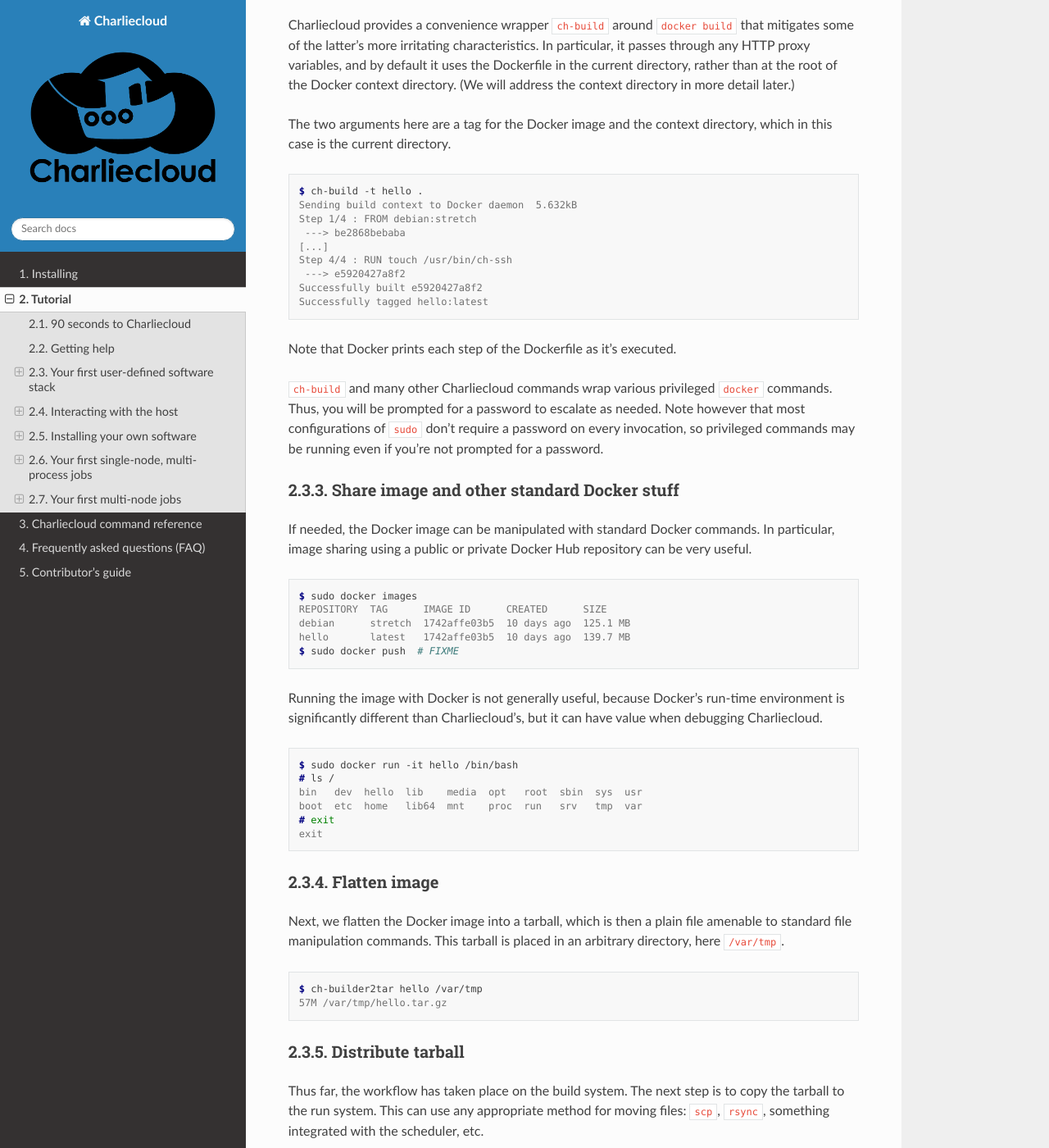
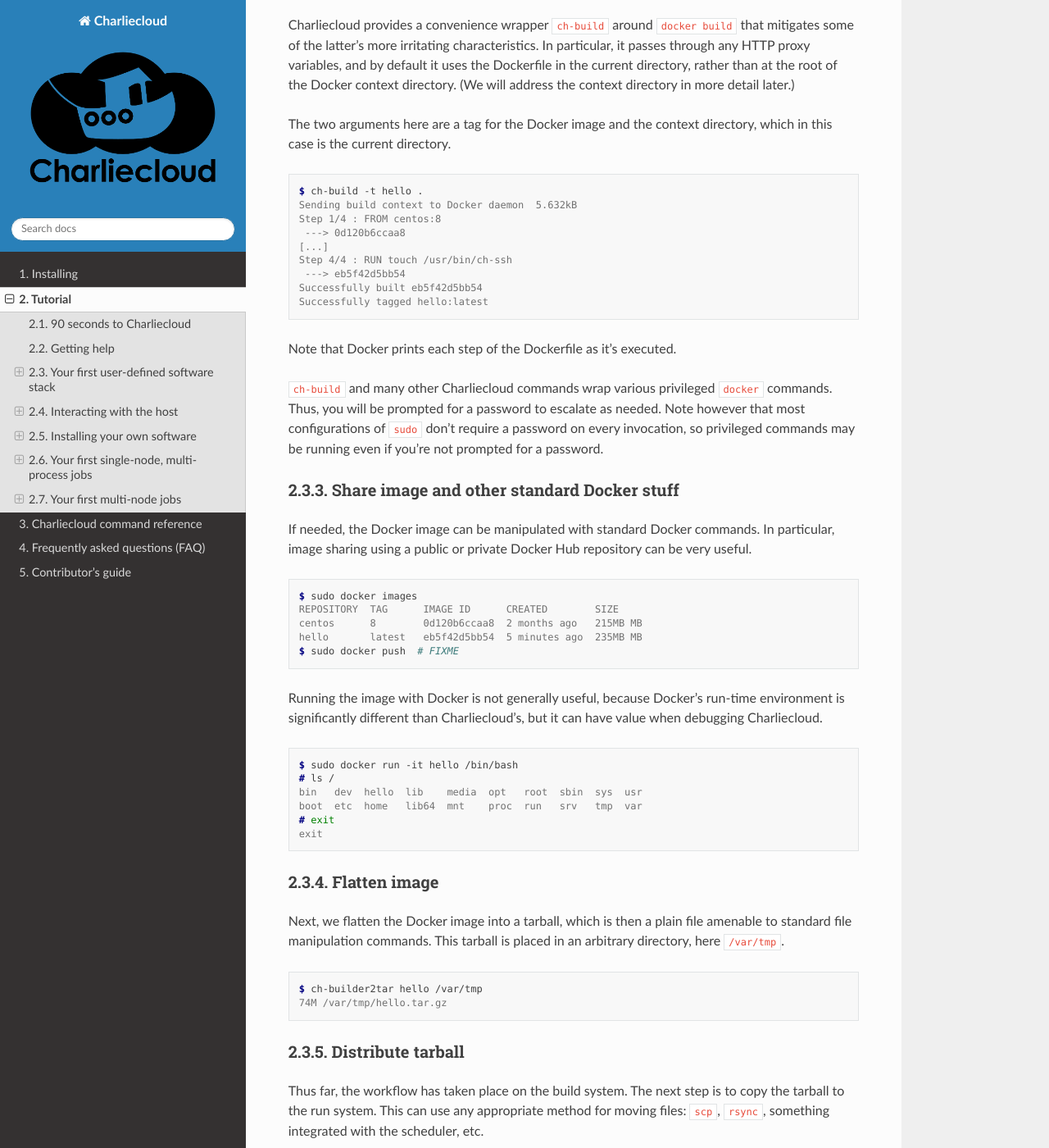
Before and after one commit to hpc/charliecloud, a Sphinx documentation site: the page built from doc/tutorial.rst, in a window 1280 px wide and 1400 px high, scrolled down 2847 px. Shown: the whole window at 82% size. Built offline with Sphinx 7.4.7 and the Read the Docs theme 2.0.0, drawn with Linux system fonts in a browser that asks for light colours; some of the changed text lies outside the part shown.

Commit message:
PR #868: examples/hello convert from debian:buster to centos:8 (closes #860)

```diff
--- a/doc/tutorial.rst
+++ b/doc/tutorial.rst
@@ -30,11 +30,11 @@
 
 ::
 
-  $ cd /usr/local/src/charliecloud/examples/serial/hello
+  $ cd /usr/local/share/doc/charliecloud/examples/hello
   $ ch-build -t hello .
   Sending build context to Docker daemon  5.632kB
   [...]
-  Successfully built 1136de7d4c0a
+  Successfully built eb5f42d5bb54
   $ ch-builder2tar hello /var/tmp
    114MiB 0:00:03 [=============================================] 103%
   -rw-r----- 1 reidpr reidpr 49M Nov 21 14:05 /var/tmp/hello.tar.gz
@@ -86,7 +86,7 @@
 .. literalinclude:: ../examples/hello/Dockerfile
    :language: docker
 
-This creates a minimal Debian Stretch image with :code:`ssh` installed. We
+This creates a minimal CentOS 8 image with :code:`ssh` installed. We
 will encounter more complex Dockerfiles later in this tutorial.
 
 .. note::
@@ -94,7 +94,7 @@
    Docker does not update the base image unless asked to. Specific images can
    be updated manually; in this case::
 
-     $ sudo docker pull debian:stretch
+     $ sudo docker pull centos:8
 
    There are various resources and scripts online to help automate this
    process, as well as :code:`misc/docker-clean.sh`.
@@ -116,12 +116,12 @@
 
    $ ch-build -t hello .
    Sending build context to Docker daemon  5.632kB
-   Step 1/4 : FROM debian:stretch
-    ---> be2868bebaba
+   Step 1/4 : FROM centos:8
+    ---> 0d120b6ccaa8
    [...]
    Step 4/4 : RUN touch /usr/bin/ch-ssh
-    ---> e5920427a8f2
-   Successfully built e5920427a8f2
+    ---> eb5f42d5bb54
+   Successfully built eb5f42d5bb54
    Successfully tagged hello:latest
 
 Note that Docker prints each step of the Dockerfile as it's executed.
@@ -142,9 +142,9 @@
 ::
 
   $ sudo docker images
-  REPOSITORY  TAG      IMAGE ID      CREATED      SIZE
-  debian      stretch  1742affe03b5  10 days ago  125.1 MB
-  hello       latest   1742affe03b5  10 days ago  139.7 MB
+  REPOSITORY  TAG      IMAGE ID      CREATED        SIZE
+  centos      8        0d120b6ccaa8  2 months ago   215MB MB
+  hello       latest   eb5f42d5bb54  5 minutes ago  235MB MB
   $ sudo docker push  # FIXME
 
 Running the image with Docker is not generally useful, because Docker's
@@ -170,7 +170,7 @@
 ::
 
   $ ch-builder2tar hello /var/tmp
-  57M /var/tmp/hello.tar.gz
+  74M /var/tmp/hello.tar.gz
 
 Distribute tarball
 ------------------
```
Also changed, not shown: other parts of doc/tutorial.rst (+1 -1 lines), 2 other files.
